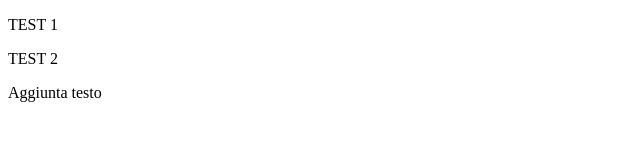
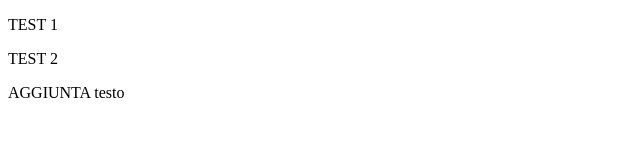
Before and after one commit to marcocrupi/testGit, a plain HTML site: page index.html in a window 1280 px wide. Shown: the full height of the page, 0-640 px from the left. Drawn offline with Linux system fonts and the light colour scheme.

Commit message:
capitalize <p>

```diff
--- a/index.html
+++ b/index.html
@@ -9,6 +9,6 @@
 <body>
     <p>TEST 1</p>
     <p>TEST 2</p>
-    <p>Aggiunta testo</p>
+    <p>AGGIUNTA testo</p>
 </body>
 </html>
```
